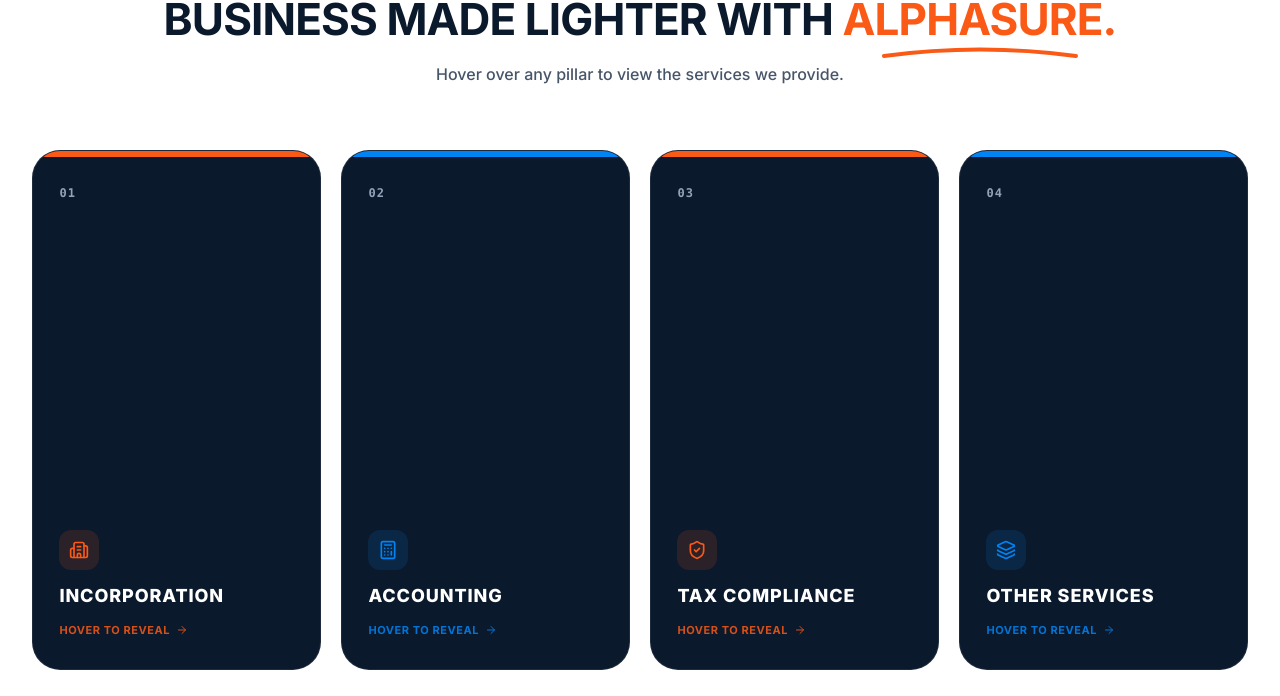
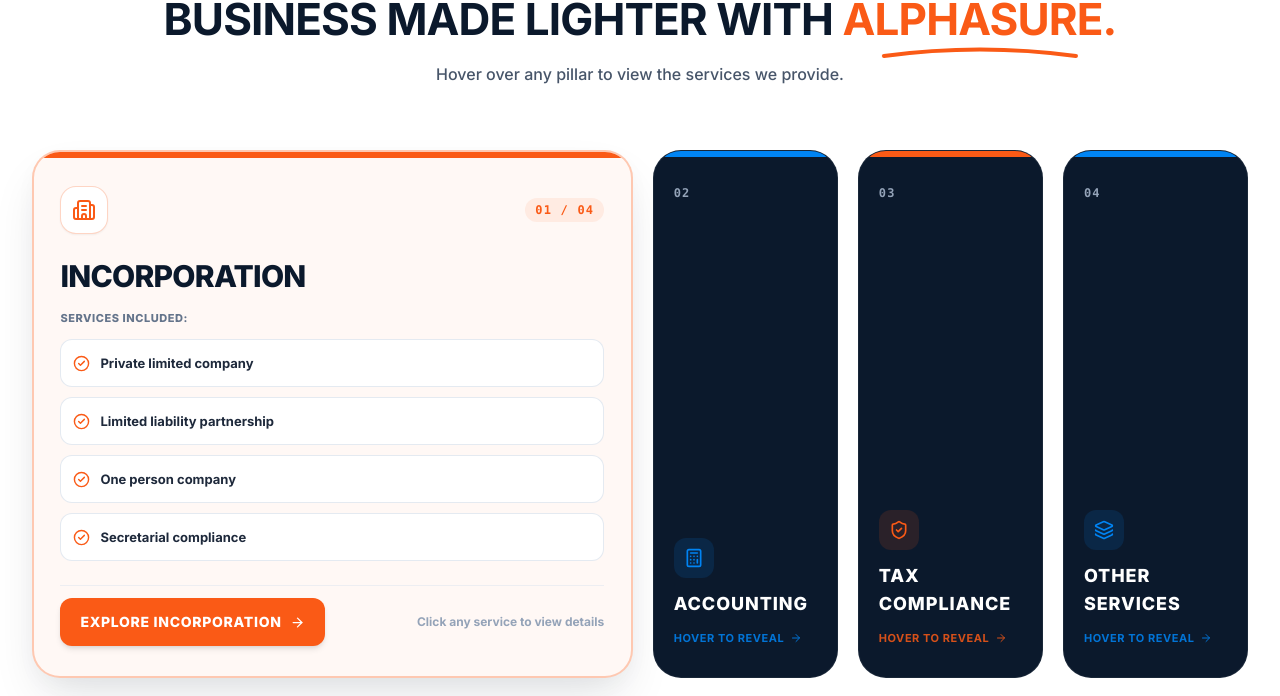
Before and after one commit to shubpatil654/Alphasure-website, a React (Vite) app: page / in a window 1280 px wide. Shown: the part 903-1599 px from the top of the page. Built offline with nearby package versions, Linux system fonts and the light colour scheme; a web font is replaced by a local one.

Commit message:
feat: default first container open, single row layout for pillars 1-3 and grid for other services

```diff
--- a/src/components/ServicesSection.jsx
+++ b/src/components/ServicesSection.jsx
@@ -105,11 +105,11 @@ const SERVICES_DATA = [
 ];
 
 export default function ServicesSection({ onOpenModal, onNavigate }) {
-  // activeId is null by default so all 4 pillars are equally visible at first glance
-  const [activeId, setActiveId] = useState(null);
+  // First container (incorporation) is open by default
+  const [activeId, setActiveId] = useState('incorporation');
 
   const handleCardClick = (serviceId) => {
-    setActiveId((prev) => (prev === serviceId ? null : serviceId));
+    setActiveId(serviceId);
   };
 
   const handleSubserviceClick = (e, pageId) => {
@@ -125,7 +125,7 @@ export default function ServicesSection({ onOpenModal, onNavigate }) {
     <section
       className="services-accordion-wrapper border-t border-slate-100"
       id="services"
-      onMouseLeave={() => setActiveId(null)}
+      onMouseLeave={() => setActiveId('incorporation')}
     >
       <div className="max-w-[1380px] mx-auto px-4 sm:px-6 lg:px-8 relative z-10">
 
@@ -161,16 +161,12 @@ export default function ServicesSection({ onOpenModal, onNavigate }) {
         <div className="services-accordion-container">
           {SERVICES_DATA.map((service) => {
             const isExpanded = activeId === service.id;
-            const isAnyActive = activeId !== null;
             const IconComponent = service.icon;
 
             // Determine card styling state
-            let cardStateClass = 'services-card-default';
-            if (isExpanded) {
-              cardStateClass = `services-card-expanded ${service.bgClass} ${service.borderColor}`;
-            } else if (isAnyActive) {
-              cardStateClass = 'services-card-collapsed';
-            }
+            const cardStateClass = isExpanded
+              ? `services-card-expanded ${service.bgClass} ${service.borderColor}`
+              : 'services-card-collapsed';
 
             return (
               <div
@@ -219,22 +215,26 @@ export default function ServicesSection({ onOpenModal, onNavigate }) {
                         {service.heading}
                       </h3>
 
-                      {/* Services Checklist */}
+                      {/* Services Checklist: Single column line-by-line for pillars 1-3, grid for other-services */}
                       <div className="mb-4">
                         <span className="text-[11px] font-extrabold uppercase tracking-wider text-slate-500 block mb-3">
                           Services Included:
                         </span>
-                        <div className="grid grid-cols-1 sm:grid-cols-2 gap-2.5">
+                        <div
+                          className={
+                            service.id === 'other-services'
+                              ? "grid grid-cols-1 sm:grid-cols-2 gap-2 sm:gap-2.5"
+                              : "flex flex-col gap-2 sm:gap-2.5"
+                          }
+                        >
                           {service.subservices.map((sub, idx) => (
                             <button
                               key={idx}
                               type="button"
                               onClick={(e) => handleSubserviceClick(e, sub.id)}
-                              className="flex items-center gap-2.5 p-3 rounded-xl bg-white hover:bg-slate-50/80 border border-slate-200/90 shadow-2xs hover:shadow-xs text-left transition-all duration-200 group/item cursor-pointer"
-                              style={{
-                                '--hover-border': service.themeColor
-                              }}
+                              className="flex items-center justify-between w-full p-2.5 sm:p-3 rounded-xl bg-white hover:bg-slate-50/90 border border-slate-200/90 shadow-2xs hover:shadow-xs text-left transition-all duration-200 group/item cursor-pointer"
                             >
+                              <div className="flex items-center gap-2.5">
                                 <CheckCircle2
                                   size={17}
                                   className="shrink-0 transition-transform group-hover/item:scale-110"
@@ -243,6 +243,11 @@ export default function ServicesSection({ onOpenModal, onNavigate }) {
                                 <span className="text-xs sm:text-[13px] font-bold text-slate-800 transition-colors leading-tight">
                                   {sub.name}
                                 </span>
+                              </div>
+                              <ArrowRight
+                                size={14}
+                                className="opacity-0 group-hover/item:opacity-100 group-hover/item:translate-x-0.5 transition-all text-slate-400 shrink-0"
+                              />
                             </button>
                           ))}
                         </div>
```
Lines whose indentation alone changed are shown as unchanged.
